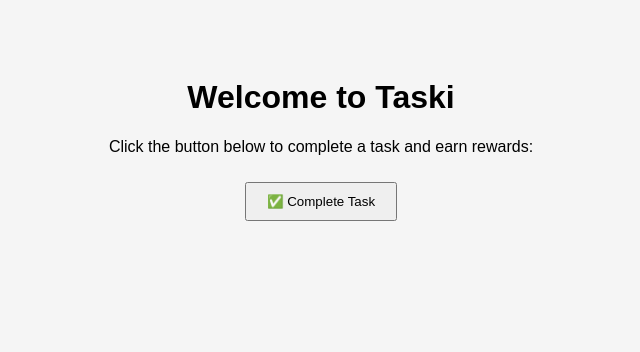
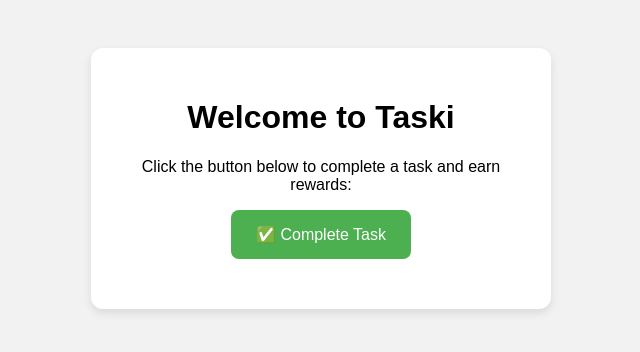
Before and after one commit to chikaah/Taski, a plain HTML site: page index.html in a window 1280 px wide. Shown: the whole page, without its empty margins (319-959 px from the left). Drawn offline with Linux system fonts and the light colour scheme.

Commit message:
Add files via upload

```diff
--- a/style.css
+++ b/style.css
@@ -1,18 +1,26 @@
 body {
-    font-family: Arial, sans-serif;
-    background: #f5f5f5;
-    text-align: center;
-    padding-top: 50px;
+  font-family: Arial, sans-serif;
+  text-align: center;
+  padding: 40px;
+  background: #f2f2f2;
 }
-
-#app {
-    background: #fff;
-    padding: 20px;
-    margin: auto;
-    width: 300px;
-    box-shadow: 0 0 10px rgba(0,0,0,0.1);
+.container {
+  background: white;
+  padding: 30px;
+  border-radius: 12px;
+  box-shadow: 0 4px 10px rgba(0,0,0,0.1);
+  max-width: 400px;
+  margin: auto;
 }
 button {
-    margin: 10px;
-    padding: 10px 20px;
+  background-color: #4CAF50;
+  color: white;
+  border: none;
+  padding: 15px 25px;
+  font-size: 16px;
+  border-radius: 8px;
+  cursor: pointer;
 }
+button:hover {
+  background-color: #45a049;
+}
```
